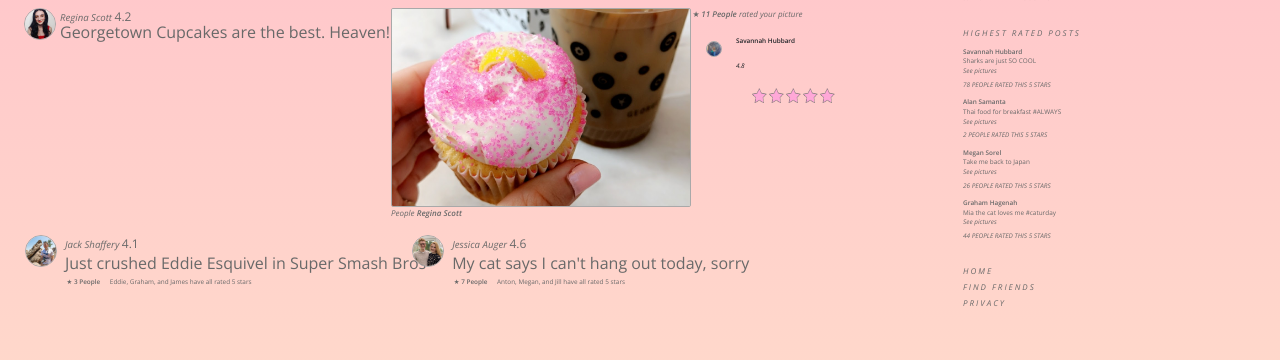
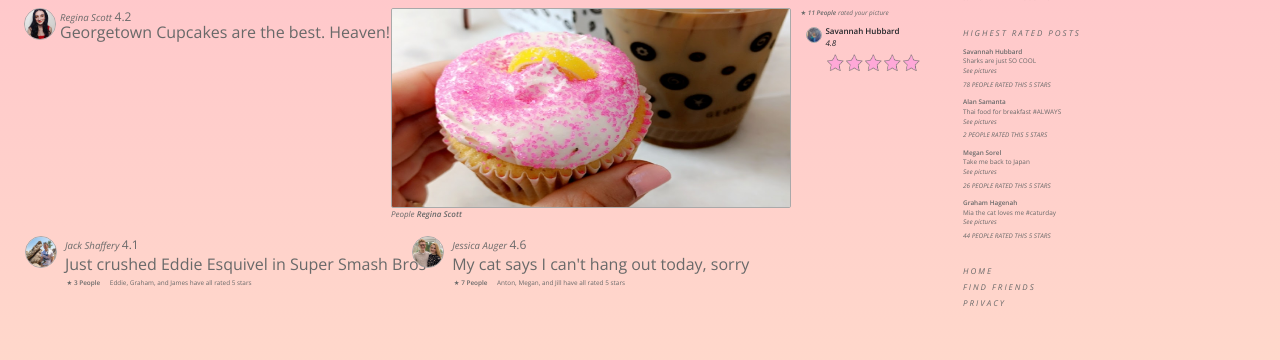
Before and after one commit to reginapizza/nosediveUI, a website built with webpack: page index.html in a window 1280 px wide. Shown: the part 196-556 px from the top of the page. Built offline with nearby package versions, Linux system fonts and the light colour scheme; files whose address does not match are found by name.

Commit message:
Fixed spacing on top commenter

```diff
--- a/assets/styles/index.scss
+++ b/assets/styles/index.scss
@@ -126,7 +126,8 @@ label {
   border: 1px solid $light-grey;
   border-radius: 2px;
   display: block;
-  max-width: 300px;
+  width: 400px;
+  height: 200px;
 }
 
 .post {
@@ -142,6 +143,13 @@ label {
   top: 50%;
   transform: translateY(-50%);
   width: 90%;
+}
+
+.ratings {
+  color: $dark-grey;
+  font-size: .4rem;
+  font-style: italic;
+  font-weight: 300;
 }
 
 .small-avatar {
@@ -161,12 +169,12 @@ label {
 }
 
 .top-commenter {
-  font-size: .4rem;
+  font-size: .5rem;
   font-weight: 600;
 }
 
 .top-commenter-rating {
-  font-size: .4rem;
+  font-size: .5rem;
   font-style: italic;
   font-weight: 300;
 }
--- a/index.html
+++ b/index.html
@@ -71,23 +71,23 @@
             <!--post ratings-->
             <div class="col-4">
               <div class="row">
-                <p class="medium-text"> <span class="black-star-small">★</span><span class="bold">11 People</span> rated your picture </p>
+                <p class="ratings pl-2 mb-1"> <span class="black-star-small">★</span><span class="bold">11 People</span> rated your picture </p>
               </div>
               <div class="row">
                 <div class="col-2 ml-0 mr-0">
                   <img src="./public/savannah.jpg" class="small-avatar" alt="avatar">
                 </div>
-                <div class="col-8 ml-0 mr-0">
-                  <p class="top-commenter">Savannah Hubbard</p>
-                  <p class="top-commenter-rating">4.8</p>
+                <div class="col-8 ml-0 mr-0 pl-1">
+                  <p class="top-commenter pb-0 mb-0 pt-1">Savannah Hubbard</p>
+                  <p class="top-commenter-rating mb-0">4.8</p>
                 </div>
               </div>
-              <div class="row justify-content-end">
-                <img src="./public/star-outline.png" class="stars" alt="star" height="15" width="15">
-                <img src="./public/star-outline.png" class="stars" alt="star" height="15" width="15">
-                <img src="./public/star-outline.png" class="stars" alt="star" height="15" width="15">
-                <img src="./public/star-outline.png" class="stars" alt="star" height="15" width="15">
-                <img src="./public/star-outline.png" class="stars" alt="star" height="15" width="15">
+              <div class="row pl-3 m-1">
+                <img src="./public/star-outline.png" class="stars" alt="star" height="17" width="17">
+                <img src="./public/star-outline.png" class="stars" alt="star" height="17" width="17">
+                <img src="./public/star-outline.png" class="stars" alt="star" height="17" width="17">
+                <img src="./public/star-outline.png" class="stars" alt="star" height="17" width="17">
+                <img src="./public/star-outline.png" class="stars" alt="star" height="17" width="17">
               </div>
               <div class="row">
             </div>
```
